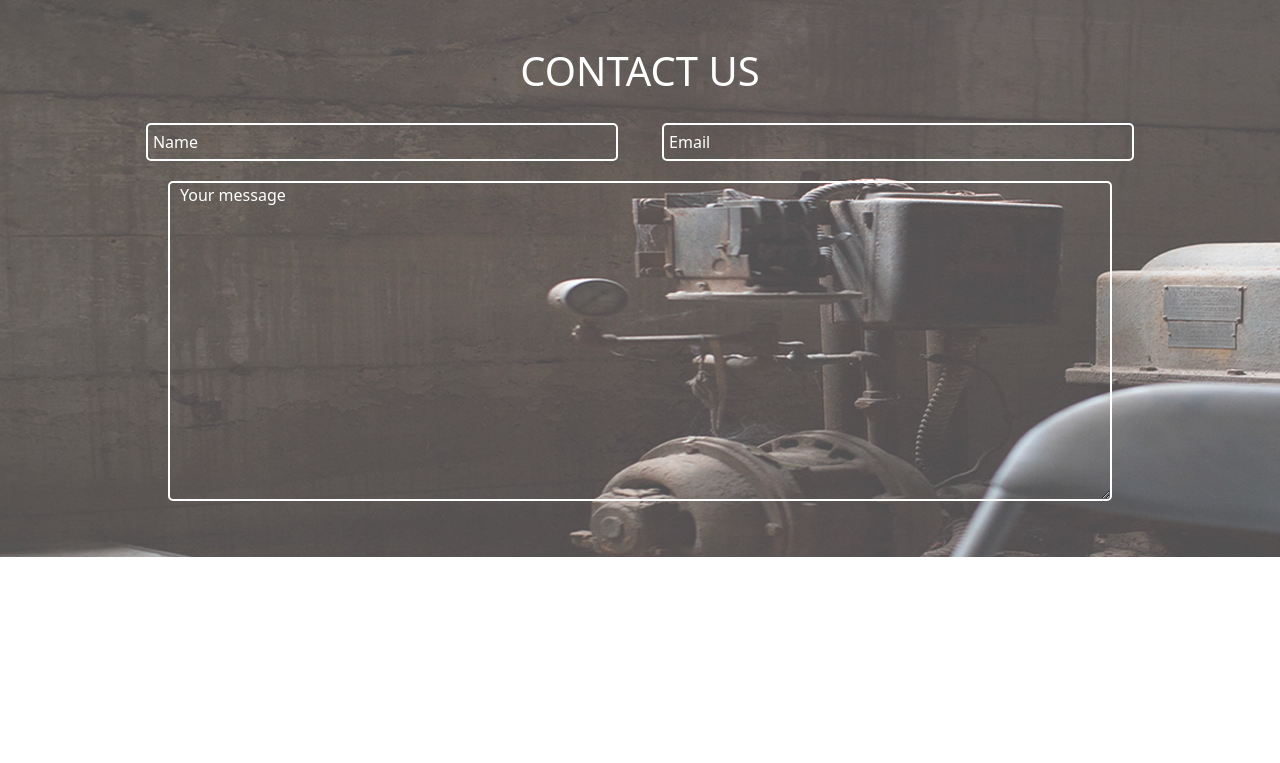
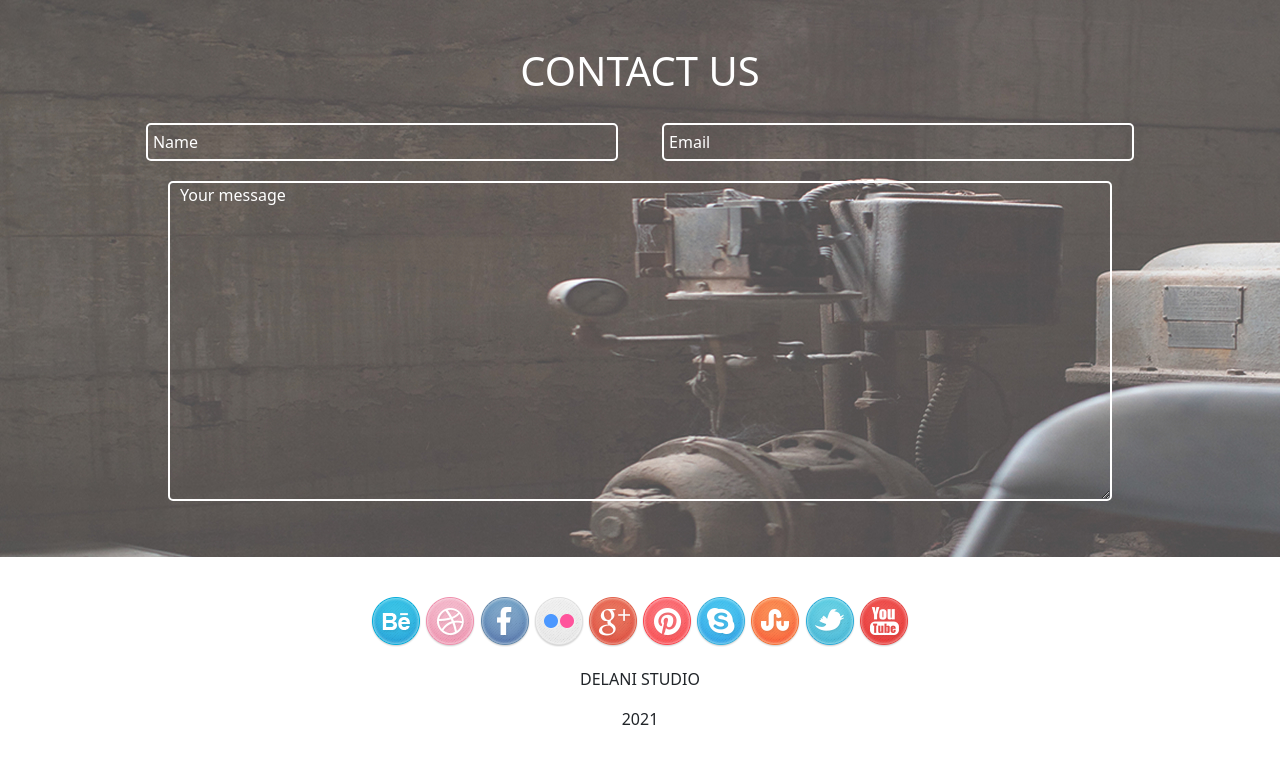
Before and after one commit to RoySamson-stack/delani-studio, a plain HTML site: page index.html in a window 1280 px wide. Shown: the part 2338-3101 px from the top of the page. Before the commit the page ends 2895 px from the top, so only its background shows below. Drawn offline with nearby package versions, Linux system fonts and the light colour scheme.

Commit message:
making and styling the footer section and adding the social icons

```diff
--- a/index.css
+++ b/index.css
@@ -62,6 +62,9 @@ border-radius: 5px
 input, textarea{
   background-color: transparent;
   border: 2px solid white;
+}.footer_section, .social-icons{
+  padding: 20px;
+  text-align: center;
 }
 input:hover, textarea:hover{
   border: 2px solid lightskyblue
--- a/index.html
+++ b/index.html
@@ -94,8 +94,19 @@
   </div>
   <footer class="footer_section">
     <div class="social-icons">
-
+      <img src="img/social_icons/behance.png" alt="behance">
+      <img src="img/social_icons/dribble.png" alt="dribble">
+      <img src="img/social_icons/facebook.png" alt="facebook">
+      <img src="img/social_icons/flickr.png" alt="flickr">
+      <img src="img/social_icons/g_plus.png" alt="google plus">
+      <img src="img/social_icons/pinterest.png" alt="pinterest">
+      <img src="img/social_icons/skype.png" alt="skype">
+      <img src="img/social_icons/stumble_upon.png" alt="stumble">
+      <img src="img/social_icons/twitter.png" alt="twitter">
+      <img src="img/social_icons/you_tube.png" alt="youtube">
     </div>
+    <p>DELANI STUDIO</p>
+    <p>2021</p>
   </footer>
   <script src="https://ajax.googleapis.com/ajax/libs/jquery/3.2.1/jquery.min.js"></script>
   <script src="index.js"></script>
```
